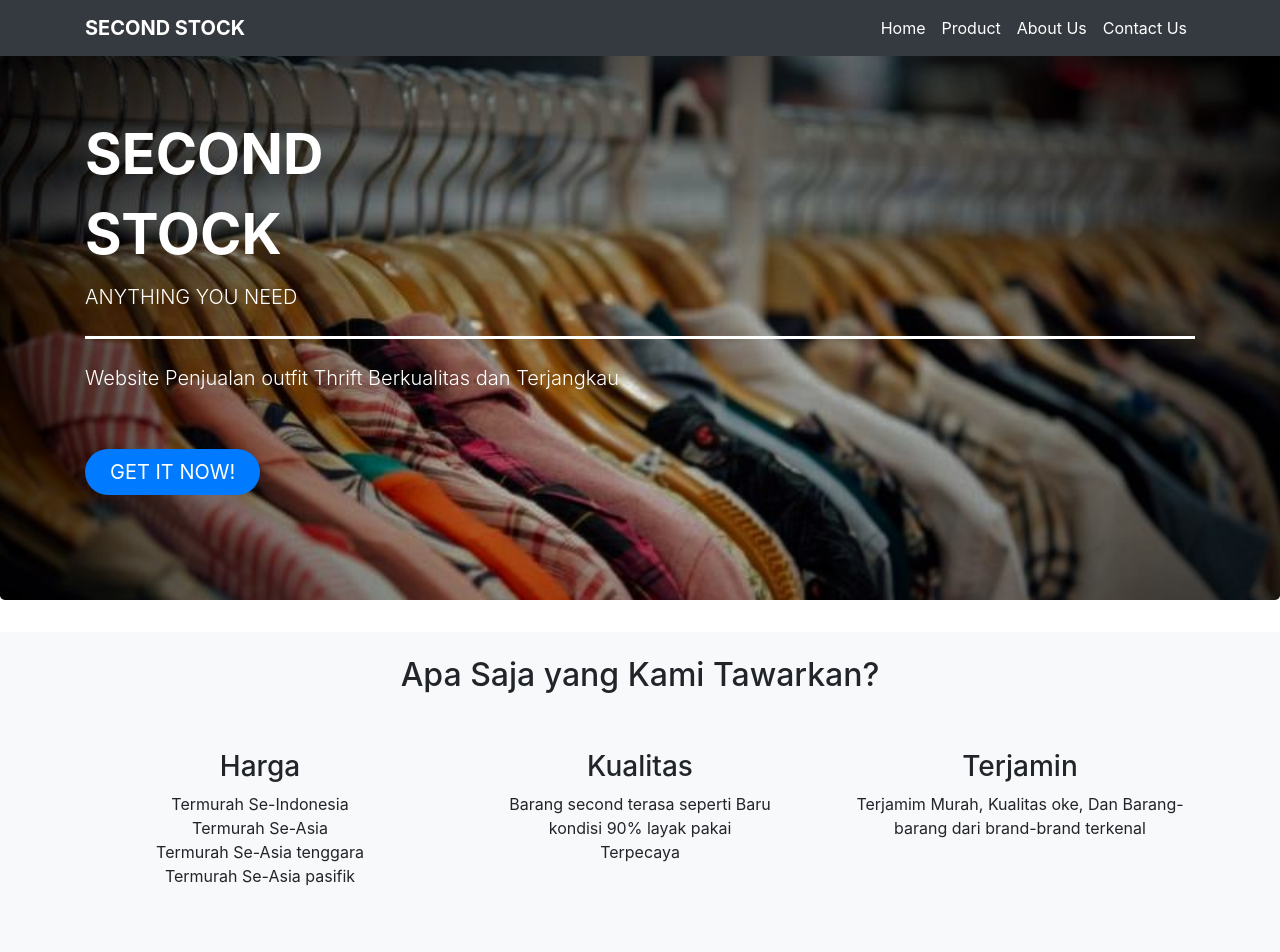
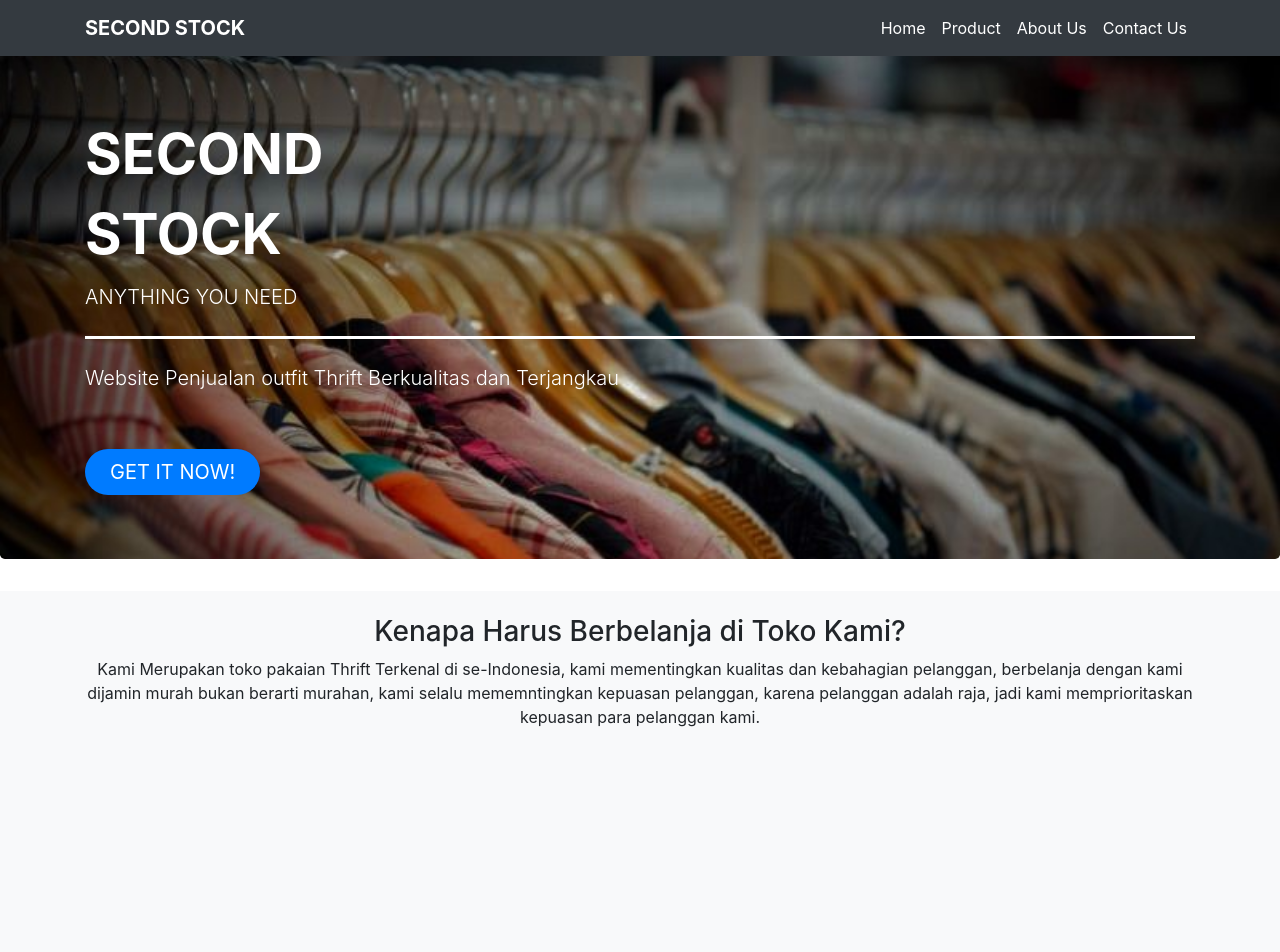
Before and after one commit to 2ndStock/2ndstock.github.io, a plain HTML site: page index.html in a window 1280 px wide. Shown: the top 952 px of the page. Drawn offline with nearby package versions, Linux system fonts and the light colour scheme.

Commit message:
Final
alhamdulillah

```diff
--- a/css/about.css
+++ b/css/about.css
@@ -30,6 +30,5 @@
     border-radius: 50px;
     padding-left: 25px;
     padding-right: 25px;
-    margin-top: 10px;
-    margin-bottom: 10px;
+
 }
--- a/css/contac.css
+++ b/css/contac.css
@@ -1,7 +1,9 @@
+/* jumbotron */
 .jumbotron{
     background-image: url(../img/bg01.jpg);
+    width: 100%;
     background-size: cover;
-    height: 600px;
+    height: auto;
     text-align: center;
 }
 
@@ -29,5 +31,5 @@
     padding-left: 25px;
     padding-right: 25px;
     margin-top: 10px;
-    margin-bottom: 10px;
+
 }
--- a/css/style.css
+++ b/css/style.css
@@ -3,7 +3,7 @@
     background-image: url('../img/bg01.jpg');
     width: 100%;
     background-size: cover;
-    height: 600px;
+    height: auto;
 }
 
 .jumbotron .display-4{
--- a/index.html
+++ b/index.html
@@ -13,7 +13,6 @@
     crossorigin="anonymous"></script>
     <!-- AOS -->
     <link rel="stylesheet" href="https://unpkg.com/aos@next/dist/aos.css" />
-
     <!-- my css -->
     <style>
       section{
@@ -48,6 +47,7 @@
       </div>
     </div>
     </nav>
+
 <!-- bg awal -->
       <div class="jumbotron bg-light">
         <div class="container" data-aos="fade-right" data-aos-duration="1000">
@@ -63,27 +63,15 @@
 
    <section id="mengapa_kami" class="mengapa_kami bg-light text-center">
       <div class="container">
-        <div class="row mb-5 pt-4">
-          <div class="col text-center" data-aos="fade-down" data-aos-duration="1000">
-            <h2>Apa Saja yang Kami Tawarkan?</h2>
+        <div class="row mb-5 pt-4 pb-5">
+          <div class="col" data-aos="fade-right" data-aos-duration="1000">
+            <h3>Kenapa Harus Berbelanja di Toko Kami?</h3>
+            <p>Kami Merupakan toko pakaian Thrift Terkenal di se-Indonesia,
+              kami mementingkan kualitas dan kebahagian pelanggan, berbelanja dengan kami dijamin
+              murah bukan berarti murahan, kami selalu mememntingkan kepuasan pelanggan,
+              karena pelanggan adalah raja, jadi kami memprioritaskan kepuasan para pelanggan kami.</p>
           </div>
-        </div>
 
-        <div class="row text-">
-          <div class="col" data-aos="fade-right" data-aos-duration="1000">
-            <h3>Harga</h3>
-            <p>Termurah Se-Indonesia <br>Termurah Se-Asia<br>Termurah Se-Asia tenggara <br>Termurah Se-Asia pasifik  </p>
-          </div>
-          <div class="col" data-aos="fade-up" data-aos-duration="1000">
-            <h3>Kualitas</h3>
-            <p>Barang second terasa seperti Baru <br> kondisi 90% layak pakai <br> Terpecaya</p>
-          </div>
-          <div class="col" data-aos="fade-left" data-aos-duration="1000">
-            <h3>Terjamin</h3>
-            <p>Terjamim Murah, Kualitas oke, Dan Barang-barang dari brand-brand terkenal</p>
-          </div>
-        </div>
-      </div>
     </section>
 
     <!-- brand -->
@@ -113,6 +101,7 @@
         </div>
       </div>
      </div>
+
      <div class="col text-center">
       <div class="card" data-aos="fade-down" data-aos-duration="1000">
         <img src="img/logo/logo-03.jpg" class="card-img-top" alt="...">
@@ -189,7 +178,7 @@
             <input type="text" class="form-control" id="email">
           </div>
           <div class="form-group">
-            <label for="nama">Nama</label>
+            <label for="nama">Pesan</label>
             <textarea name="pesan" rows="6" id="pesan" class="form-control"></textarea>
           </div>
           <div class="form-group">
```
Also changed, not shown: about_us.html (+1 -1 lines), contact_us.html (+4 -3 lines), product.html (+10 -10 lines).
